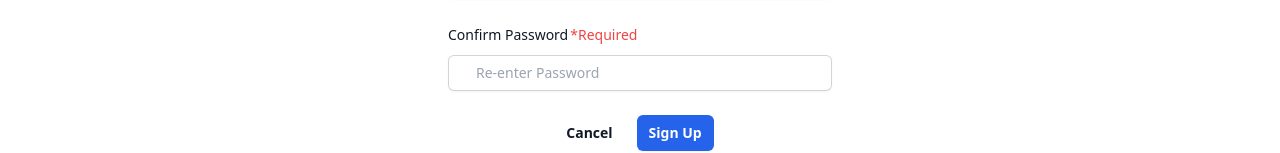
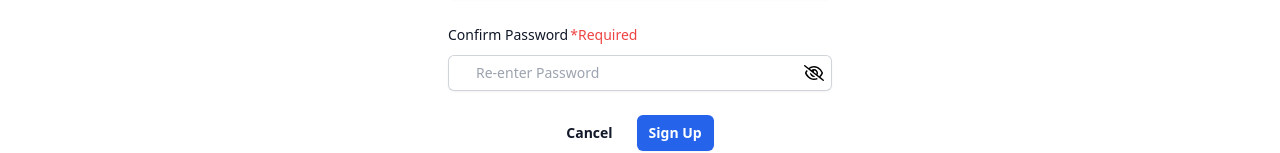
Before and after one commit to aaronshar/gpt-note-app, a Next.js app in the folder frontend/: page /signUp in a window 1280 px wide. Shown: the part 389-542 px from the top of the page. Built offline with nearby package versions, Linux system fonts and the light colour scheme.

Commit message:
added an icon to show password or hide password in sign up page

```diff
--- a/frontend/package.json
+++ b/frontend/package.json
@@ -9,6 +9,11 @@
     "lint": "next lint"
   },
   "dependencies": {
+    "@fortawesome/fontawesome-svg-core": "^6.5.2",
+    "@fortawesome/free-brands-svg-icons": "^6.5.2",
+    "@fortawesome/free-regular-svg-icons": "^6.5.2",
+    "@fortawesome/free-solid-svg-icons": "^6.5.2",
+    "@fortawesome/react-fontawesome": "^0.2.0",
     "next": "14.2.1",
     "node": "^18.20.2",
     "npm": "^10.7.0",
--- a/frontend/pages/signUp.tsx
+++ b/frontend/pages/signUp.tsx
@@ -4,14 +4,25 @@
 * Reference:
  - TailwindCSS Docs(https://tailwindcss.com/docs/)
  - https://tailwindui.com/
+ - https://fontawesome.com/icons/
+ - https://docs.fontawesome.com/
+ - How to put a icon into input in the front
+ (https://stackoverflow.com/questions/67960681/trying-to-put-a-tailwindcss-icon-into-input)
 */
 
 import React, { useState } from 'react'
 import Link from "next/link"
+import { FontAwesomeIcon } from '@fortawesome/react-fontawesome'
+import { faEye, faEyeSlash } from '@fortawesome/free-regular-svg-icons'
 
 function SignUp() {
   const [password, setPassword] = useState('')
   const [confirmPassword, setConfirmPassword] = useState('')
+  const [showPassword, setShowPassword] = useState(false)
+
+  const onShowPassword = () => {
+    setShowPassword(!showPassword)
+  }
 
   const onPassword = (e: any) => {
     setPassword(e.target.value)
@@ -52,7 +63,7 @@ function SignUp() {
             type="password"
             name="password"
             id="password"
-            className="block w-full rounded-md border-0 py-1.5 pl-7 pr-20 text-gray-900 ring-1 ring-inset ring-gray-300 placeholder:text-gray-400 focus:ring-2 focus:ring-inset focus:ring-blue-600 sm:text-sm sm:leading-6"
+            className="block w-full rounded-md border-0 py-1.5 pl-7 pr-10 text-gray-900 ring-1 ring-inset ring-gray-300 placeholder:text-gray-400 focus:ring-2 focus:ring-inset focus:ring-blue-600 sm:text-sm sm:leading-6"
             placeholder="Password"
             value={password}
             onChange={onPassword}
@@ -65,16 +76,26 @@ function SignUp() {
           <span className="after:content-['*Required'] after:ml-0.5 after:text-red-500">Confirm Password</span>
         </label>
         <div className="relative mt-2">
+          {/* Icon - Show Password or Hide Password */}
+          <i className="absolute p-1.5 ml-[350px]">
+            {
+             <FontAwesomeIcon
+             icon={showPassword ? faEye : faEyeSlash}
+             onClick={onShowPassword}
+              />
+            }
+          </i>
           <input
-            type="password"
+            type={showPassword ? "text" : "password"}
             name="confirmPassword"
             id="confirmPassword"
-            className="block w-full rounded-md shadow-sm border-0 py-1.5 pl-7 pr-20 text-gray-900 ring-1 ring-inset ring-gray-300 placeholder:text-gray-400 focus:ring-2 focus:ring-inset focus:ring-blue-600 sm:text-sm sm:leading-6"
+            className="block w-full rounded-md shadow-sm border-0 py-1.5 pl-7 pr-10 text-gray-900 ring-1 ring-inset ring-gray-300 placeholder:text-gray-400 focus:ring-2 focus:ring-inset focus:ring-blue-600 sm:text-sm sm:leading-6"
             placeholder="Re-enter Password"
             value={confirmPassword}
             onChange={onConfirmPassword}
             required
           />
+
           {/* Check if passwords match. Otherwise, display the text "Passwords do not match" */}
           {(password != confirmPassword)? <p className="text-red-500 m-0.5">Passwords do not match</p>: ''}
         </div>
```
Also changed, not shown: 1 other file (tests, documents, lock files or other folders).
